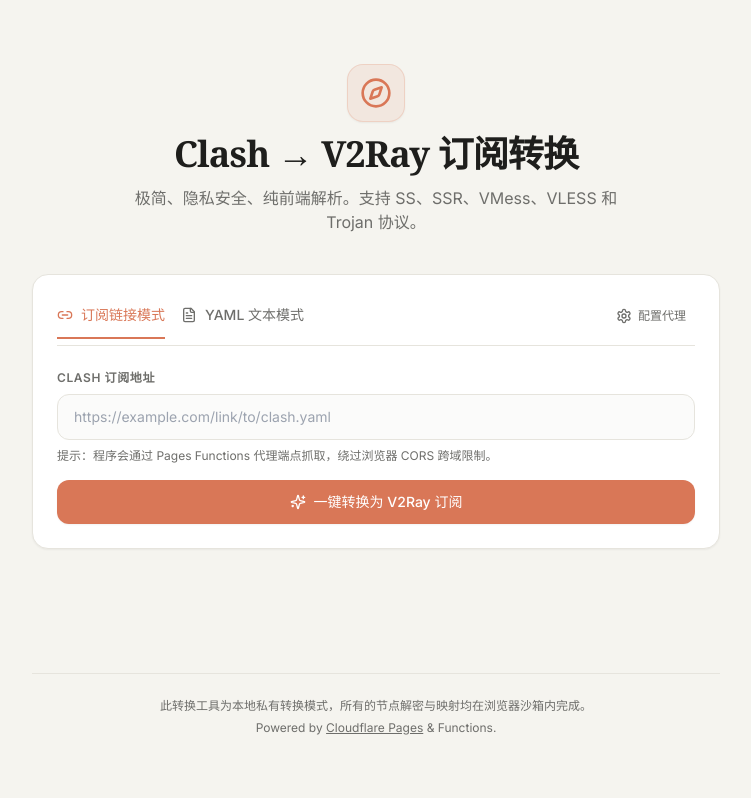
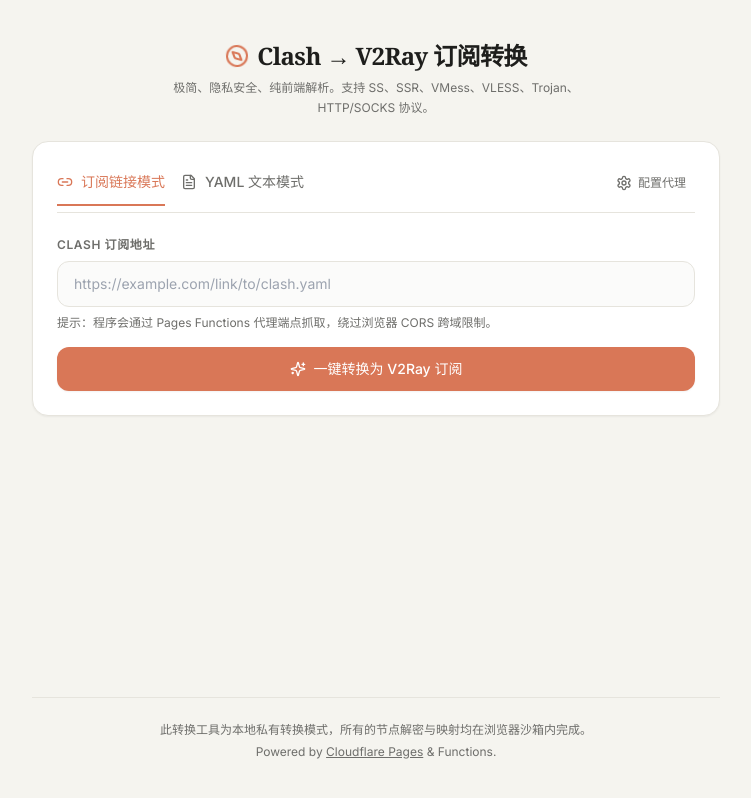
Before and after one commit to roseforyou/cf-clash2v2ray, a React (Vite) app: page / in a window 1280 px wide. Shown: the whole page, without its empty margins (264-1015 px from the left). Built offline with nearby package versions, Linux system fonts and the light colour scheme; a web font is replaced by a local one.

Commit message:
style: optimize page header layout to make it compact and elegant

```diff
--- a/src/App.tsx
+++ b/src/App.tsx
@@ -90,20 +90,20 @@
   };
 
   return (
-    <div className="w-full max-w-[720px] mx-auto px-4 py-8 sm:py-16 flex flex-col min-h-screen">
+    <div className="w-full max-w-[720px] mx-auto px-4 py-6 sm:py-10 flex flex-col min-h-screen">
       {/* Settings Modal */}
       <SettingsModal isOpen={isSettingsOpen} onClose={() => setIsSettingsOpen(false)} />
 
       {/* Header section */}
-      <header className="text-center mb-10 space-y-3">
-        <div className="inline-flex items-center justify-center p-3 rounded-2xl bg-claude-terracotta/10 text-claude-terracotta border border-claude-terracotta/20 shadow-sm animate-pulse-slow">
-          <Compass className="w-8 h-8" />
+      <header className="flex flex-col items-center text-center mb-6 space-y-1.5">
+        <div className="flex items-center justify-center gap-2">
+          <Compass className="w-6 h-6 text-claude-terracotta shrink-0 animate-spin-slow" />
+          <h1 className="font-serif text-xl sm:text-2xl font-bold tracking-tight text-claude-text-dark">
+            Clash → V2Ray 订阅转换
+          </h1>
         </div>
-        <h1 className="font-serif text-3xl sm:text-4xl font-bold tracking-tight text-claude-text-dark">
-          Clash → V2Ray 订阅转换
-        </h1>
-        <p className="text-sm sm:text-base text-claude-text-muted max-w-lg mx-auto leading-relaxed">
-          极简、隐私安全、纯前端解析。支持 SS、SSR、VMess、VLESS 和 Trojan 协议。
+        <p className="text-xs text-claude-text-muted max-w-md mx-auto leading-relaxed">
+          极简、隐私安全、纯前端解析。支持 SS、SSR、VMess、VLESS、Trojan、HTTP/SOCKS 协议。
         </p>
       </header>
 
```
